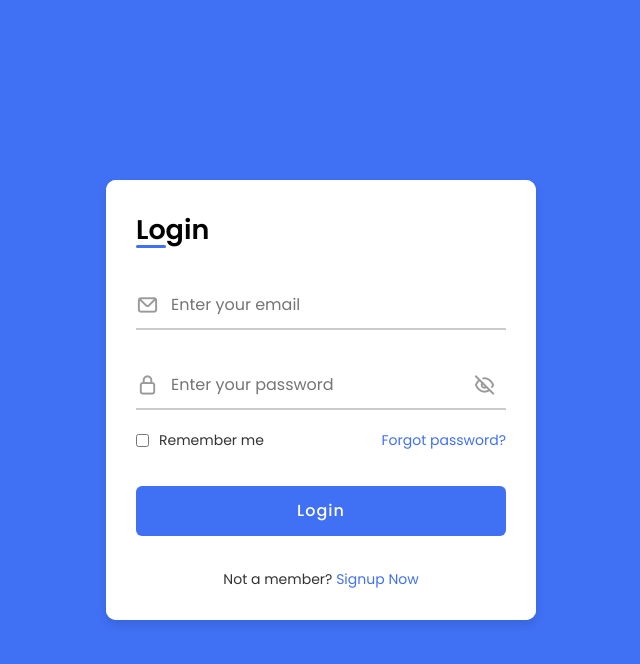
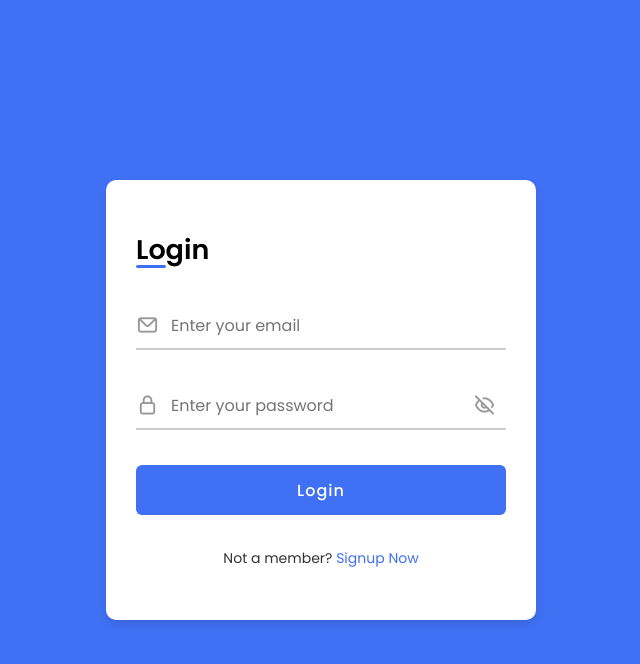
Before and after one commit to foxdevuz/RegistrationForm, a PHP site: page / in a window 1280 px wide. Shown: the top 664 px of the page, without its empty margins (319-959 px from the left). Run offline with PHP 8.4, Linux system fonts and the light colour scheme.

Commit message:
Finished

```diff
--- a/index.php
+++ b/index.php
@@ -2,9 +2,9 @@
     require "./backend/db.php";
 
     // login user
-    if(isset($_POST['password']) && isset($_POST['email'])){
-        $email = real_string($_POST['email']);
-        $password = real_string($_POST['password']);
+    if(isset($_POST['login_password']) && isset($_POST['login_email'])){
+        $email = real_string($_POST['login_email']);
+        $password = real_string($_POST['login_password']);
 
         // make password to md5
         $password = md5($password);
@@ -18,6 +18,26 @@
         } else {
             echo "<script>alert('Accound not found')</script>";
         }
+    }
+
+    // registration
+    if(isset($_POST['password']) && isset($_POST['email']) && isset($_POST['name'])){
+        $email = real_string($_POST['email']);
+        $password = real_string($_POST['password']);
+        $name = real_string($_POST['name']);
+
+        // make password to md5
+        $password = md5($password);
+
+       // write user to database
+       $ins = "INSERT INTO users(name,email,pass) VALUES('{$name}','{$email}','{$password}')";
+       $query = mysqli_query($conn, $ins);
+       if($query){
+        // now user successfully registrated you can redirect user
+            echo "<script>alert('User registrated')</script>";
+       } else {
+            echo "<script>alert('Something wrong went please try after a minute')</script>";
+       }
     }
 ?>
 
@@ -49,22 +69,13 @@
 
                     <form action="./index.php" method="POST">
                         <div class="input-field">
-                            <input type="text" name="email" placeholder="Enter your email" required>
+                            <input type="email" name="login_email" placeholder="Enter your email" required>
                             <i class="uil uil-envelope icon"></i>
                         </div>
                         <div class="input-field">
-                            <input type="password" name="password" class="password" placeholder="Enter your password" required>
+                            <input type="password" name="login_password" class="password" placeholder="Enter your password" required>
                             <i class="uil uil-lock icon"></i>
                             <i class="uil uil-eye-slash showHidePw"></i>
-                        </div>
-
-                        <div class="checkbox-text">
-                            <div class="checkbox-content">
-                                <input type="checkbox" id="logCheck">
-                                <label for="logCheck" class="text">Remember me</label>
-                            </div>
-
-                            <a href="#" class="text">Forgot password?</a>
                         </div>
 
                         <div class="input-field button">
@@ -83,21 +94,21 @@
                 <div class="form signup">
                     <span class="title">Registration</span>
 
-                    <form action="#">
+                    <form action="./index.php" method="post">
                         <div class="input-field">
-                            <input type="text" placeholder="Enter your name" required>
+                            <input type="text" name="name" placeholder="Enter your name" required>
                             <i class="uil uil-user"></i>
                         </div>
                         <div class="input-field">
-                            <input type="text" placeholder="Enter your email" required>
+                            <input type="email" name="email" placeholder="Enter your email" required>
                             <i class="uil uil-envelope icon"></i>
                         </div>
                         <div class="input-field">
-                            <input type="password" class="password" placeholder="Create a password" required>
+                            <input type="password" name="password" class="password" placeholder="Create a password" required>
                             <i class="uil uil-lock icon"></i>
                         </div>
                         <div class="input-field">
-                            <input type="password" class="password" placeholder="Confirm a password" required>
+                            <input type="password" name="confirm_password" class="password" placeholder="Confirm a password" required>
                             <i class="uil uil-lock icon"></i>
                             <i class="uil uil-eye-slash showHidePw"></i>
                         </div>
@@ -110,7 +121,7 @@
                         </div>
 
                         <div class="input-field button">
-                            <input type="button" value="Signup">
+                            <input type="submit" value="Signup">
                         </div>
                     </form>
 
```
Also changed, not shown: users.sql (added, +60 -0 lines).
